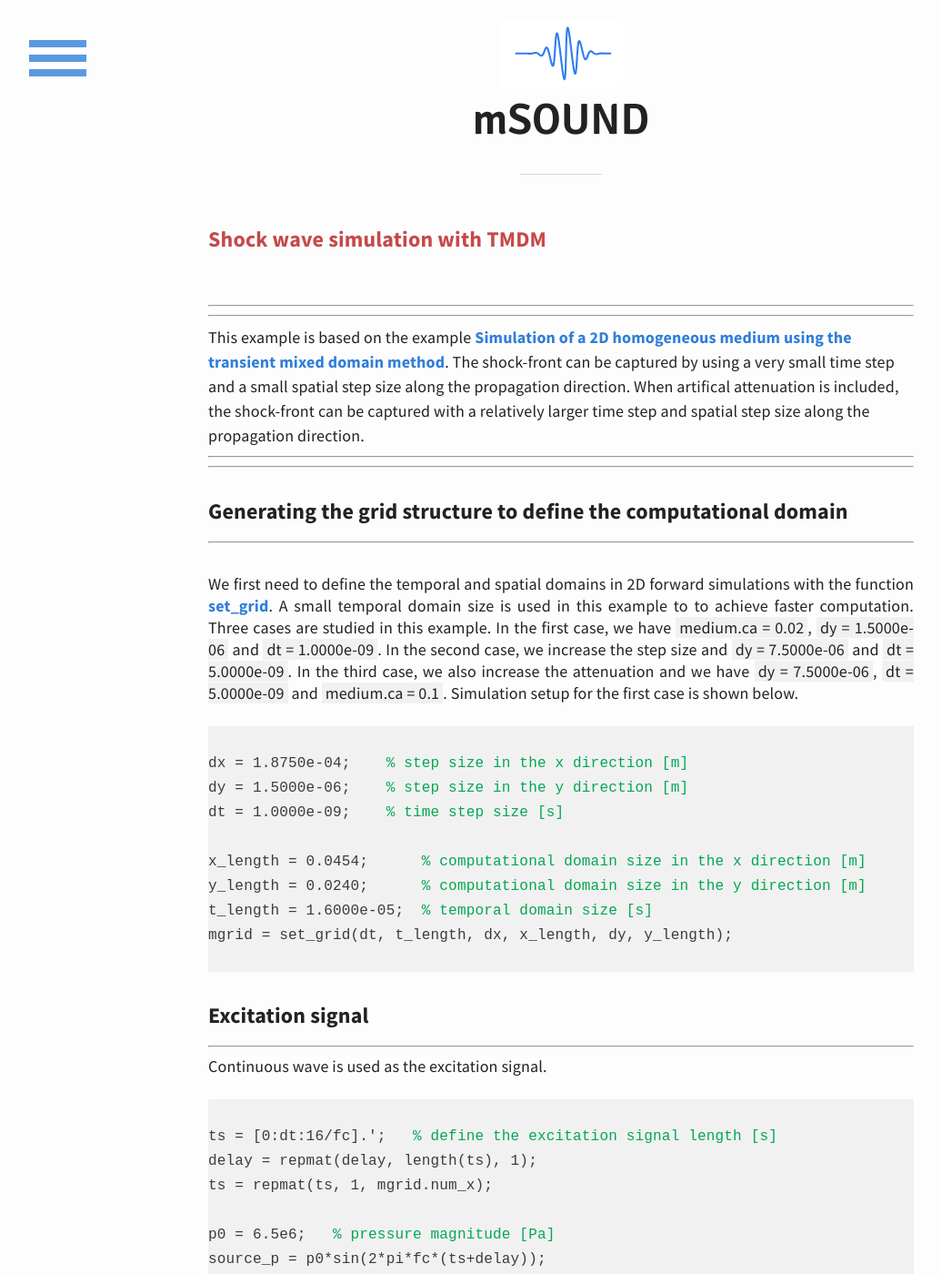
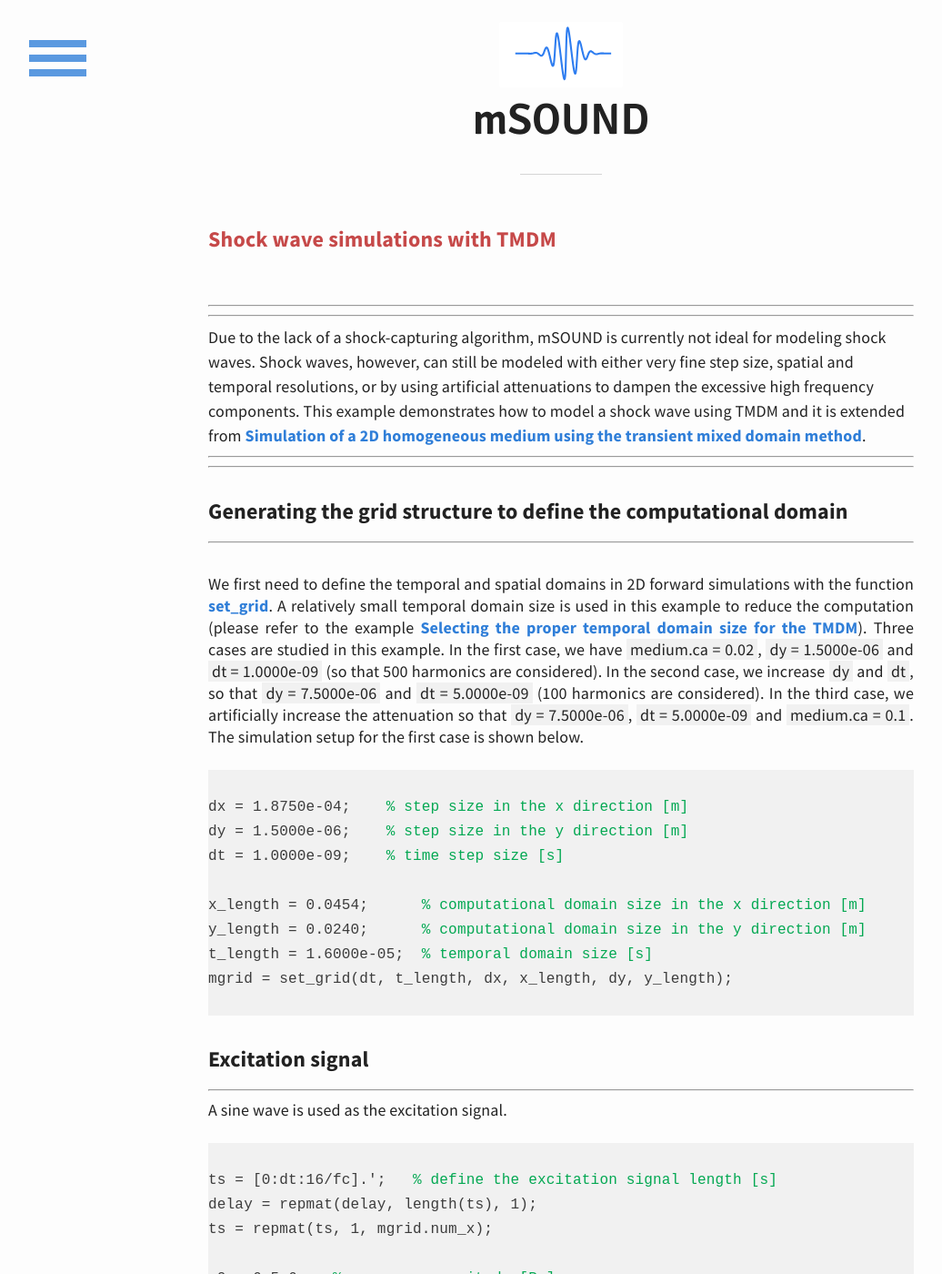
Before and after one commit to m-SOUND/mSOUND, a Jekyll site: the page built from _posts/2019-07-17-TMDM_shock.html, in a window 1280 px wide and 1400 px high. Shown: the whole window at 91% size, without its empty margins (23-1059 px from the left). Built offline with Jekyll 4.4.1, drawn with Linux system fonts in a browser that asks for light colours; some of the changed text lies outside the part shown.

Commit message:
Update 2019-07-17-TMDM_shock.html

```diff
--- a/_posts/2019-07-17-TMDM_shock.html
+++ b/_posts/2019-07-17-TMDM_shock.html
@@ -1,14 +1,16 @@
 ---
-title: Shock wave simulation with TMDM
+title: Shock wave simulations with TMDM
 ---
 <p>
 <br>
 <hr>
 <hr>
-This example is based on the example <a href="https://m-sound.github.io/mSOUND/TMDM_2D_homogeneous">
-Simulation of a 2D homogeneous medium using the transient mixed domain method</a>. The shock-front can be captured by using a
-very small time step and a small spatial step size along the propagation direction. When artifical attenuation is included,
-the shock-front can be captured with a relatively larger time step and spatial step size along the propagation direction.
+Due to the lack of a shock-capturing algorithm, mSOUND is currently not ideal for modeling shock waves. Shock waves, however,
+can still be modeled with either very fine step size, spatial and temporal resolutions, or by using artificial attenuations
+to dampen the excessive high frequency components.
+This example demonstrates how to model a shock wave using TMDM and it is extended from
+<a href="https://m-sound.github.io/mSOUND/TMDM_2D_homogeneous">
+Simulation of a 2D homogeneous medium using the transient mixed domain method</a>.
 <hr>
 <hr>
 </p>
@@ -18,17 +20,21 @@ the shock-front can be captured with a relatively larger time step and spatial s
 <hr>
 <p>
 <br>We first need to define the temporal and spatial domains in 2D forward simulations
- with the function <a href="/mSOUND/function.html#set_grid">set_grid</a>. A small temporal domain size is used in this example to
- to achieve faster computation.
+ with the function <a href="/mSOUND/function.html#set_grid">set_grid</a>. A relatively small temporal domain size is used
+ in this example to reduce the computation (please refer to the example
+ <a href="https://m-sound.github.io/mSOUND/TMDM_2D_animation">
+Selecting the proper temporal domain size for the TMDM</a>).
  Three cases are studied in this example. In the first case, we have
 <span style="background-color:#f1f1f1">medium.ca = 0.02</span>,
 <span style="background-color:#f1f1f1">dy = 1.5000e-06</span> and
-<span style="background-color:#f1f1f1">dt = 1.0000e-09</span>. In the second case, we increase the step size and
-<span style="background-color:#f1f1f1">dy = 7.5000e-06</span> and
-<span style="background-color:#f1f1f1">dt = 5.0000e-09</span>. In the third case, we also increase the attenuation and we have
+<span style="background-color:#f1f1f1">dt = 1.0000e-09</span> (so that 500 harmonics are considered).
+In the second case, we increase <span style="background-color:#f1f1f1">dy</span> and <span style="background-color:#f1f1f1">dt</span>,
+so that <span style="background-color:#f1f1f1">dy = 7.5000e-06</span> and
+<span style="background-color:#f1f1f1">dt = 5.0000e-09</span> (100 harmonics are considered).
+In the third case, we artificially increase the attenuation so that
 <span style="background-color:#f1f1f1">dy = 7.5000e-06</span>,
 <span style="background-color:#f1f1f1">dt = 5.0000e-09</span> and
-<span style="background-color:#f1f1f1">medium.ca = 0.1</span>. Simulation setup for the first case is shown below.
+<span style="background-color:#f1f1f1">medium.ca = 0.1</span>. The simulation setup for the first case is shown below.
 <pre>
 <code>
 dx = 1.8750e-04;   <font color="#03a852"> % step size in the x direction [m]</font>
@@ -47,7 +53,7 @@ mgrid = set_grid(dt, t_length, dx, x_length, dy, y_length);
 <h6>Excitation signal</h6>
 <hr>
 <p>
-Continuous wave is used as the excitation signal.
+A sine wave is used as the excitation signal.
 <pre> <code>
 ts = [0:dt:16/fc].';  <font color="#03a852"> % define the excitation signal length [s]</font>
 delay = repmat(delay, length(ts), 1);
@@ -90,10 +96,14 @@ sensor_mask(round(mgrid.num_x/2), focus+1) = 1;
 p = Forward2D(mgrid, medium, source_p, sensor_mask, 0);
 
 </code></pre>
-The figures below compare the simulation results from the three different cases. The first figure compares the time-domain
-waveform recorded at the transducer focus and the second figure compares the frequency-domain signals. With artifical attenuation,
-the shock-front can be captured with larger step size and shorter simulation time. In this examplm, the simulation
-time for the case 3 is around 24 times faster than the case 1.
+The figures below compare the simulation results from the three different cases.
+The first figure compares the waveforms recorded at the transducer focus and the second figure
+compares the frequency-domain spectra (only the high frequency components are shown).
+Case 1 yields satisfactory results due to the fine step size, spatial resolution, and temporal resolution.
+It is therefore considered as the benchmark here. With the artificial attenuation,
+the shock-front can be captured reasonably well with a fairly large step size and coarse temporal resolution (case 3),
+while the one without the artificial attenuation produces large a Gibbs noise (case 2).
+In this example, the simulation time for case 3 is around 24 times faster than that of case 1.
 
 <img src="/mSOUND/img/shock_time.jpg" alt="time-domain results">
 
```
